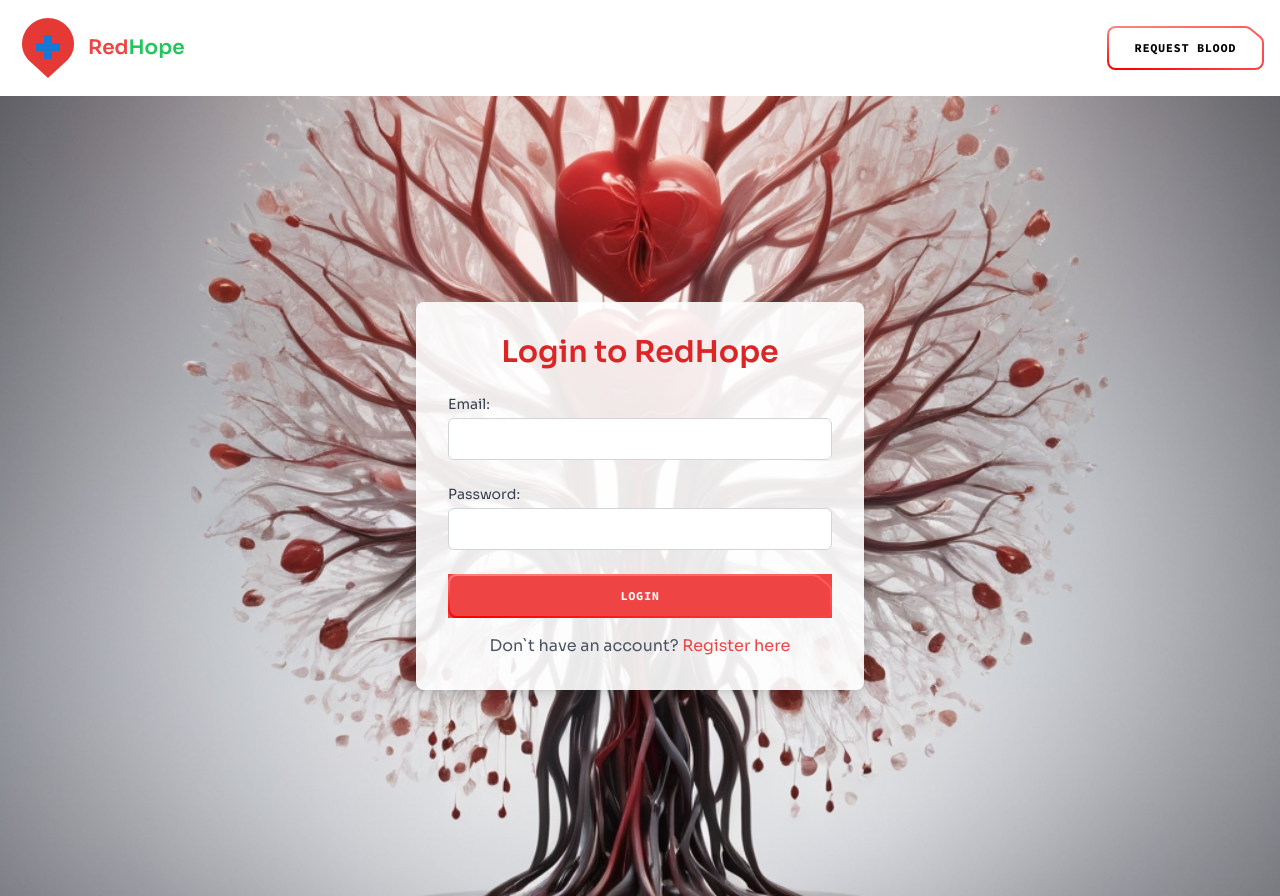
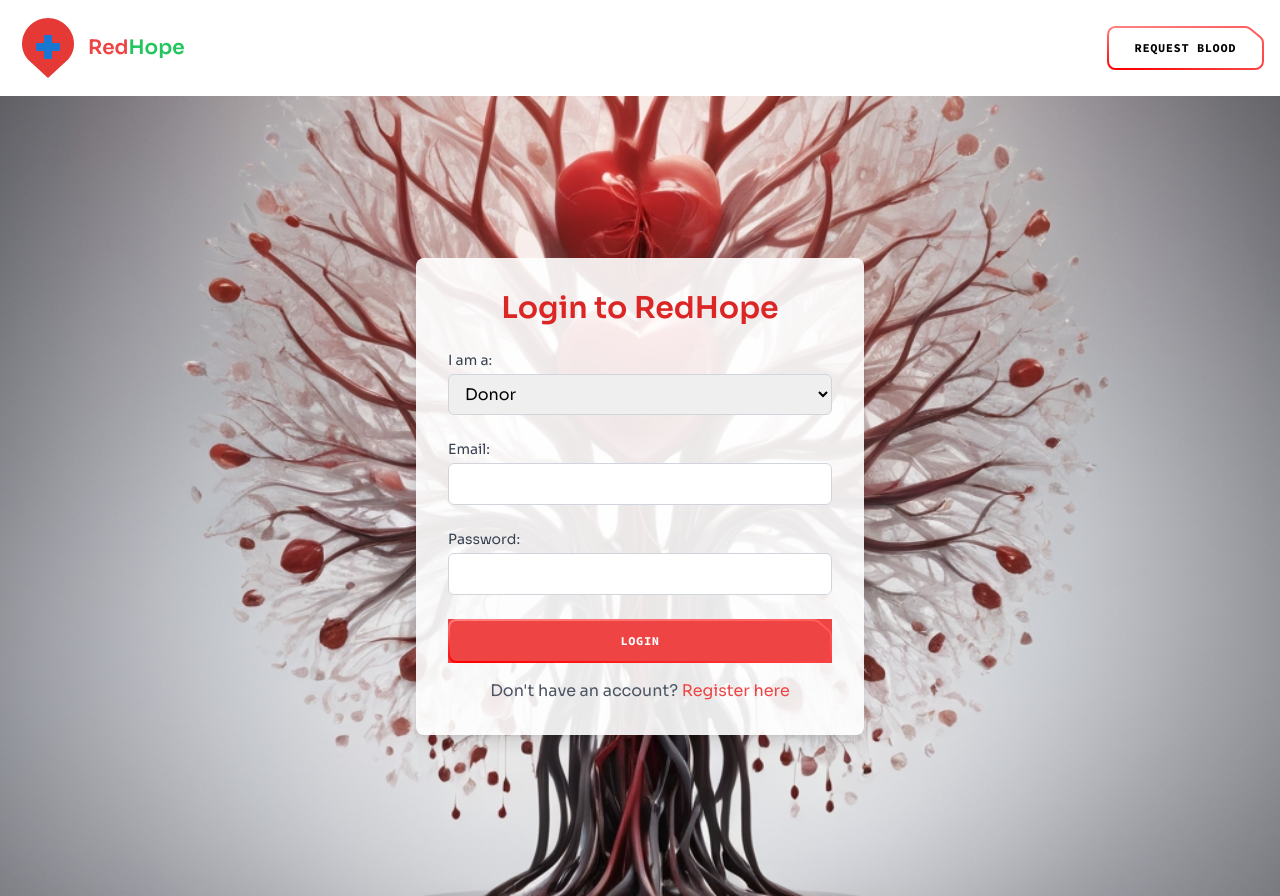
Before and after one commit to Rajamiththiran/RedHope_FrontEnd, a React (Vite) app: page /login in a window 1280 px wide. Built offline with nearby package versions, Linux system fonts and the light colour scheme.

Commit message:
login page updated

```diff
--- a/src/components/login.jsx
+++ b/src/components/login.jsx
@@ -1,22 +1,40 @@
 import { useState } from "react";
-import { Link } from "react-router-dom";
-import loginBg from "../assets/photos/loginbg.png"; // Adjust the import path as needed
+import { Link, useNavigate } from "react-router-dom";
+import loginBg from "../assets/photos/loginbg.png";
+//import { loginDonor, loginHospital } from "../authService";
 import Button from "./button";
 
 const Login = () => {
+  const navigate = useNavigate();
   const [formData, setFormData] = useState({
     email: "",
     password: "",
+    userType: "donor", // Default to donor
   });
+  const [error, setError] = useState("");
 
   const handleChange = (e) => {
     setFormData({ ...formData, [e.target.name]: e.target.value });
   };
 
-  const handleSubmit = (event) => {
+  const handleSubmit = async (event) => {
     event.preventDefault();
-    // Handle login logic here
-    console.log(formData);
+    setError("");
+    try {
+      let response;
+      if (formData.userType === "donor") {
+        response = await loginDonor(formData.email, formData.password);
+      } else {
+        response = await loginHospital(formData.email, formData.password);
+      }
+      console.log("Login successful", response);
+      localStorage.setItem("token", response.token);
+      localStorage.setItem("userType", formData.userType);
+      navigate("/dashboard");
+    } catch (error) {
+      setError("Invalid email or password");
+      console.error("Login failed", error);
+    }
   };
 
   return (
@@ -29,6 +47,24 @@ const Login = () => {
           Login to RedHope
         </h2>
         <form onSubmit={handleSubmit} className="space-y-6">
+          <div>
+            <label
+              htmlFor="userType"
+              className="block text-sm font-medium text-gray-700 mb-1"
+            >
+              I am a:
+            </label>
+            <select
+              id="userType"
+              name="userType"
+              className="w-full px-3 py-2 border border-gray-300 rounded-md focus:outline-none focus:ring-2 focus:ring-red-500"
+              value={formData.userType}
+              onChange={handleChange}
+            >
+              <option value="donor">Donor</option>
+              <option value="hospital">Hospital</option>
+            </select>
+          </div>
           <InputField
             label="Email"
             id="email"
@@ -50,8 +86,9 @@ const Login = () => {
             Login
           </Button>
         </form>
+        {error && <p className="text-red-500 text-center mt-4">{error}</p>}
         <p className="mt-4 text-center text-gray-600">
-          Don`t have an account?{" "}
+          Don't have an account?{" "}
           <Link
             to="/"
             className="text-red-500 hover:text-red-700 transition-colors duration-200"
```
